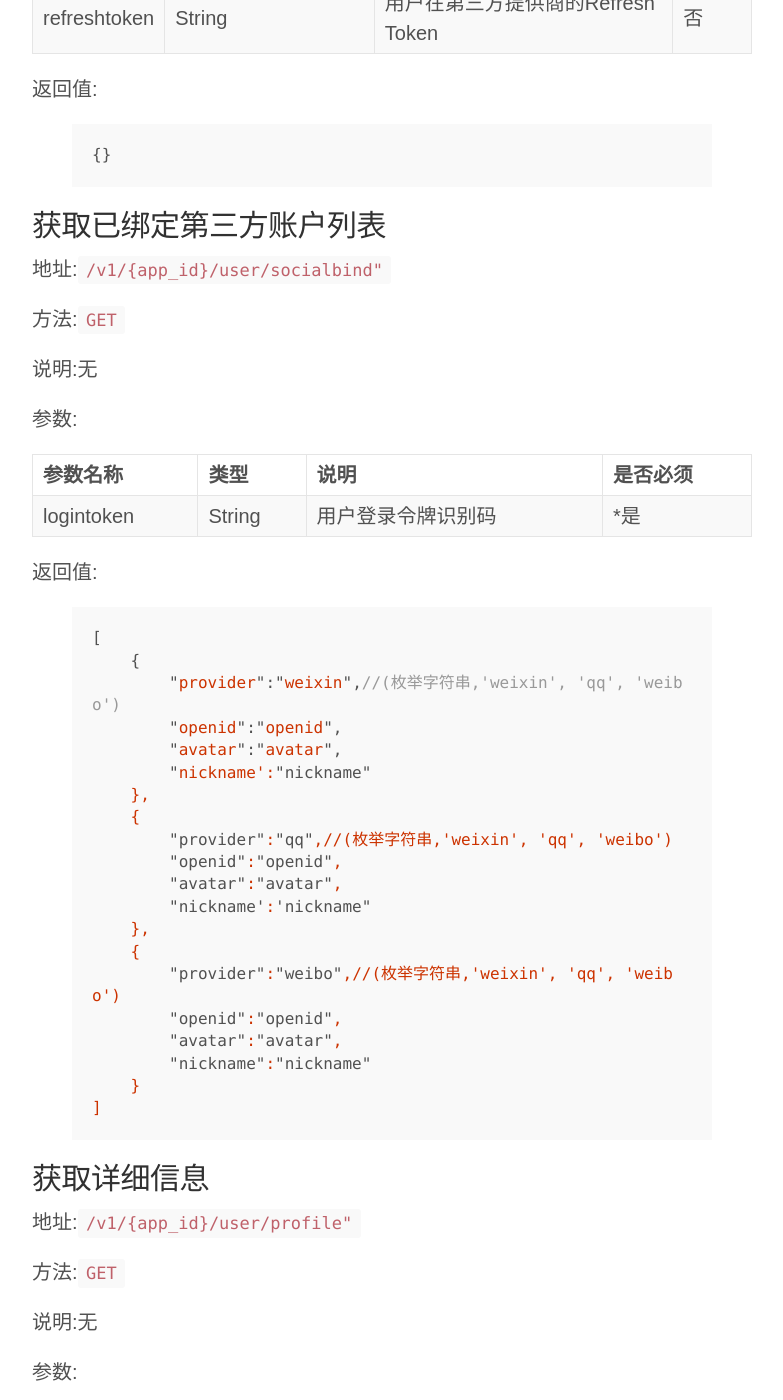
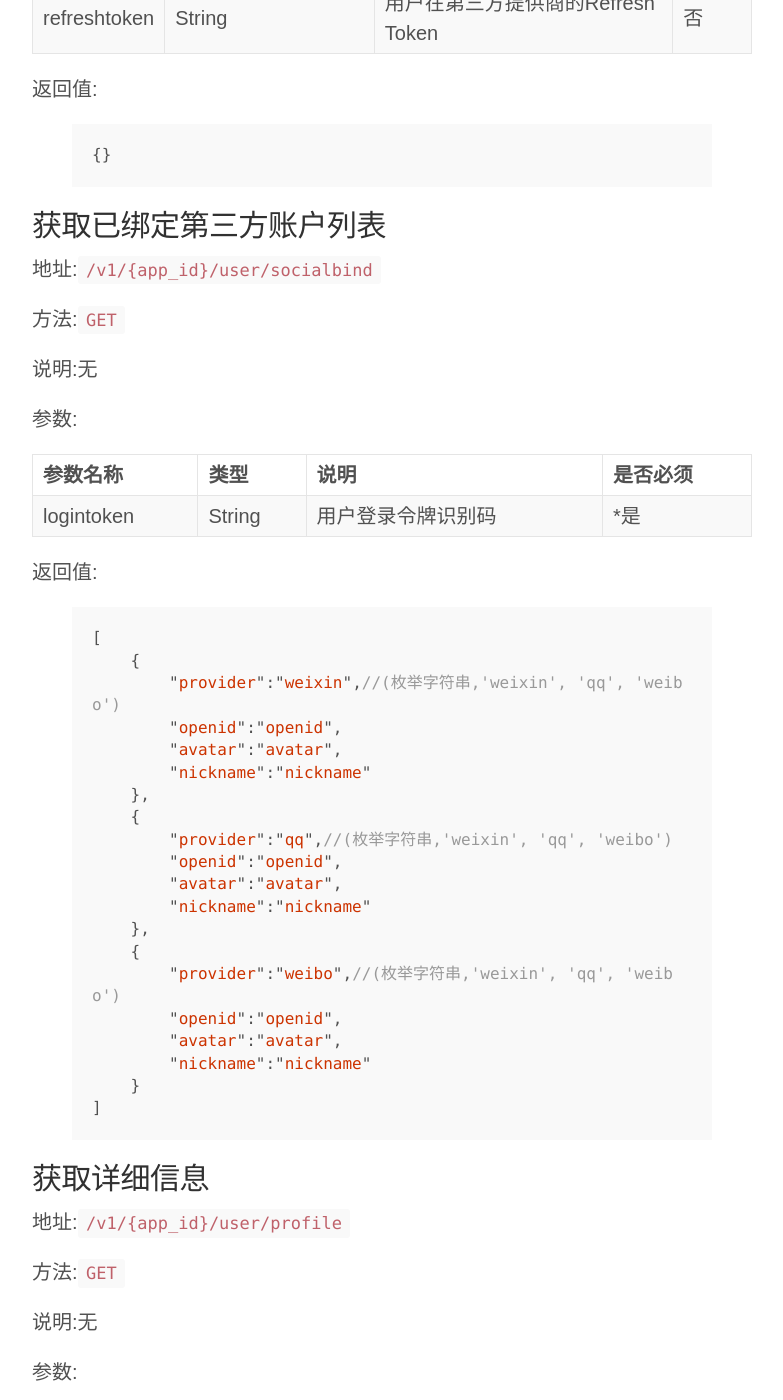
Before and after one commit to mcsiyanhui/melinkdoc, a Jekyll site: the page built from user/basic/index.md, in a window 1280 px wide and 1400 px high, scrolled down 6013 px. Shown: the whole window, without its empty margins (248-1031 px from the left). Built offline with Jekyll 4.4.1, drawn with Linux system fonts in a browser that asks for light colours; Markdown is read by kramdown in place of the engine named in the settings; some of the changed text lies outside the part shown.

```diff
--- a/user/basic/index.md
+++ b/user/basic/index.md
@@ -8,7 +8,7 @@ nav-index: 3
 用户登录
 ----------------
 
-地址:`/v1/{app_id}/user/login"`
+地址:`/v1/{app_id}/user/login`
 
 方法:`POST`
 
@@ -91,7 +91,7 @@ nav-index: 3
 手机找回密码
 ----------------
 
-地址:`/v1/{app_id}/user/forgot/cellphone"`
+地址:`/v1/{app_id}/user/forgot/cellphone`
 
 方法:`POST`
 
@@ -137,7 +137,7 @@ nav-index: 3
 获取密保问题
 ----------------
 
-地址:`/v1/{app_id}/user/forgot/pwdquestion"`
+地址:`/v1/{app_id}/user/forgot/pwdquestion`
 
 方法:`GET`
 
@@ -162,7 +162,7 @@ nav-index: 3
 用户通过第三方账户登录
 ----------------
 
-地址:`/v1/{app_id}/user/sociallogin"`
+地址:`/v1/{app_id}/user/sociallogin`
 
 方法:`POST`
 
@@ -199,7 +199,7 @@ nav-index: 3
 绑定第三方账户
 ----------------
 
-地址:`/v1/{app_id}/user/socialbind"`
+地址:`/v1/{app_id}/user/socialbind`
 
 方法:`POST`
 
@@ -225,7 +225,7 @@ nav-index: 3
 获取已绑定第三方账户列表
 ----------------
 
-地址:`/v1/{app_id}/user/socialbind"`
+地址:`/v1/{app_id}/user/socialbind`
 
 方法:`GET`
 
@@ -244,13 +244,13 @@ nav-index: 3
         "provider":"weixin",//(枚举字符串,'weixin', 'qq', 'weibo')
         "openid":"openid",
         "avatar":"avatar",
-        "nickname':"nickname"
+        "nickname":"nickname"
     },
     {
         "provider":"qq",//(枚举字符串,'weixin', 'qq', 'weibo')
         "openid":"openid",
         "avatar":"avatar",
-        "nickname':'nickname"
+        "nickname":"nickname"
     },
     {
         "provider":"weibo",//(枚举字符串,'weixin', 'qq', 'weibo')
@@ -264,7 +264,7 @@ nav-index: 3
 获取详细信息
 ----------------
 
-地址:`/v1/{app_id}/user/profile"`
+地址:`/v1/{app_id}/user/profile`
 
 方法:`GET`
 
```
